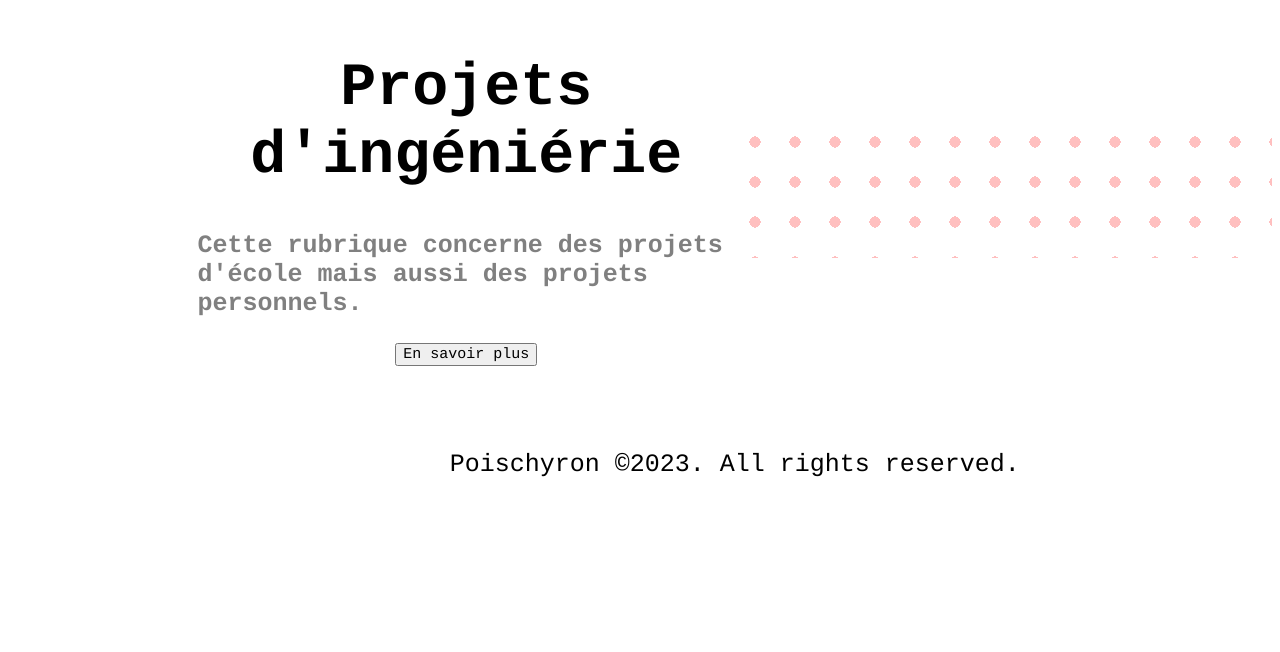
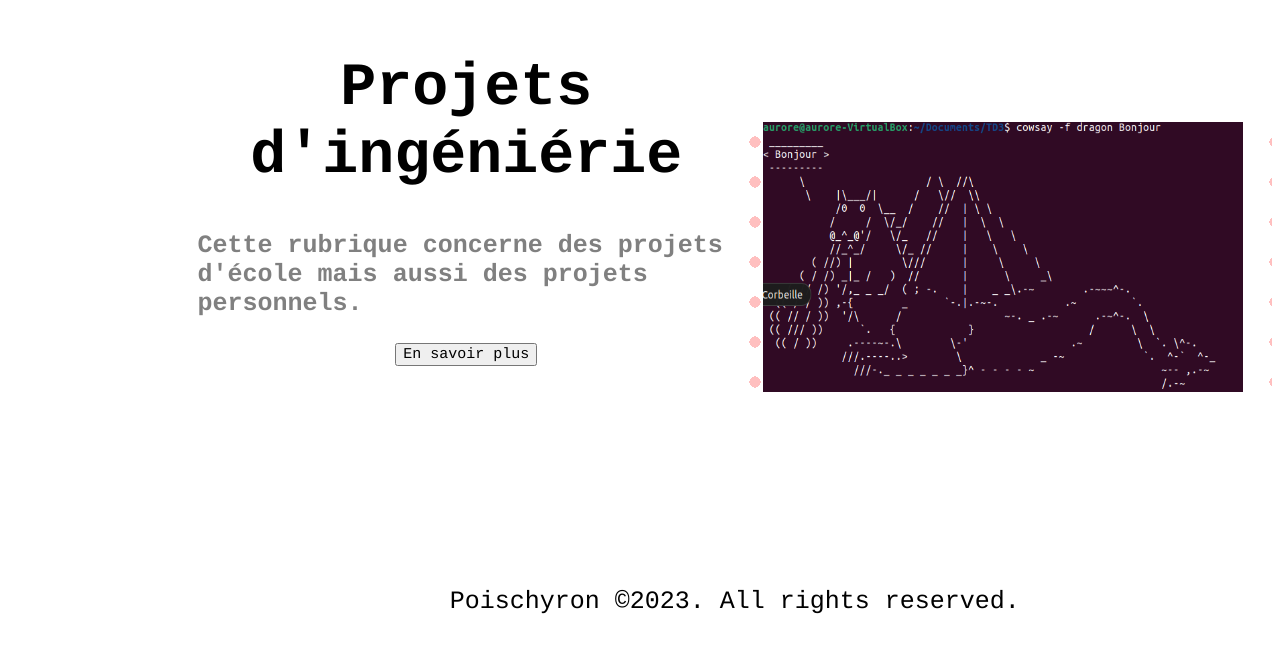
Before and after one commit to Poisch/Poisch.github.io, a plain HTML site: page index.html in a window 1280 px wide. Shown: the part 2065-2717 px from the top of the page. Before the commit the page ends 2582 px from the top, so only its background shows below. Drawn offline with Linux system fonts and the light colour scheme; some packages are replaced by stand-ins of ours; a script that the page names is missing.

Commit message:
Ajout image

```diff
--- a/index.html
+++ b/index.html
@@ -104,7 +104,7 @@
         </div>
         <div class="contenu">
           <center>
-
+            <img src="images\dragon.png" width="480" height="270">
           </center>
         </div>
       </div>
```
Also changed, not shown: images/dragon.png (added).
